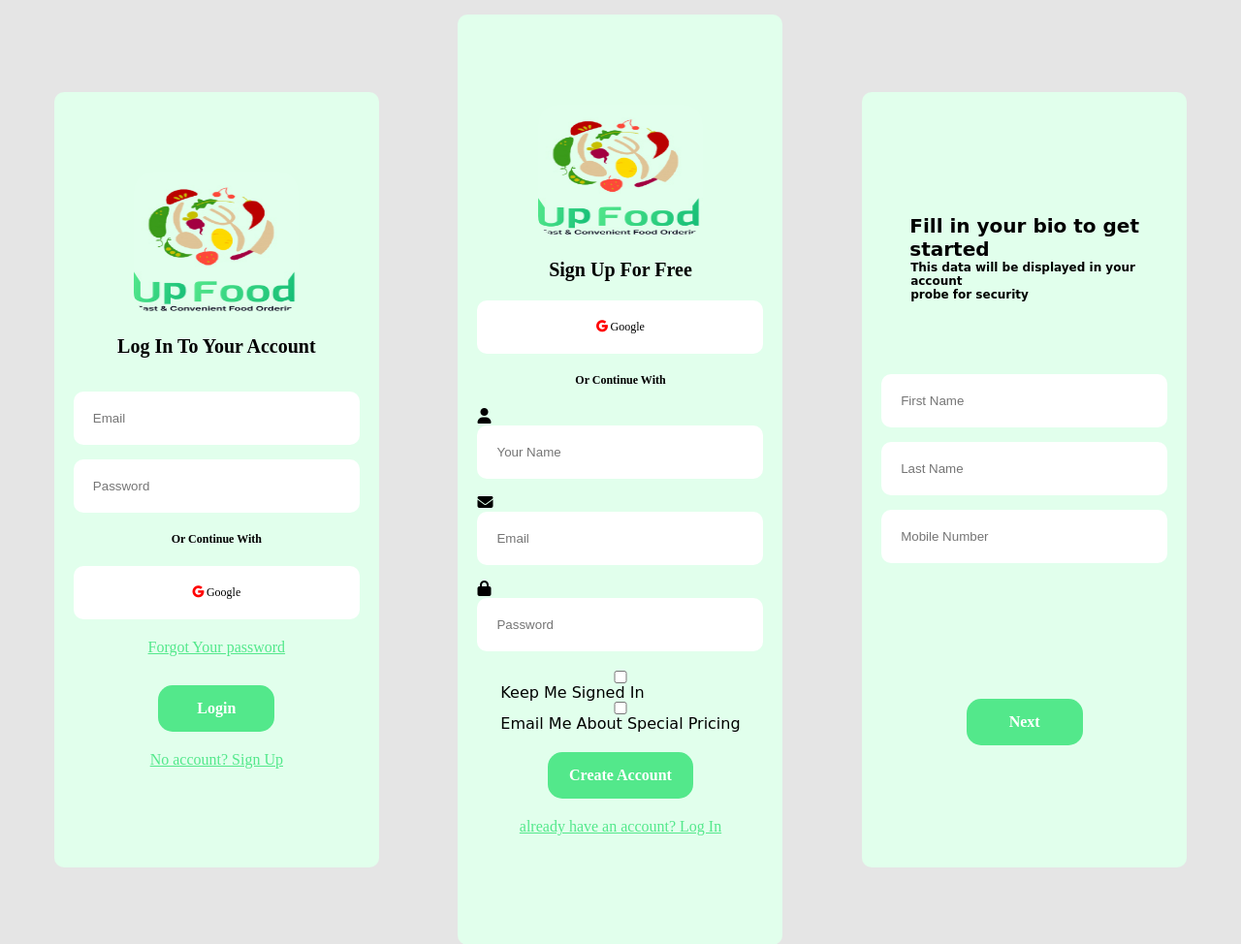
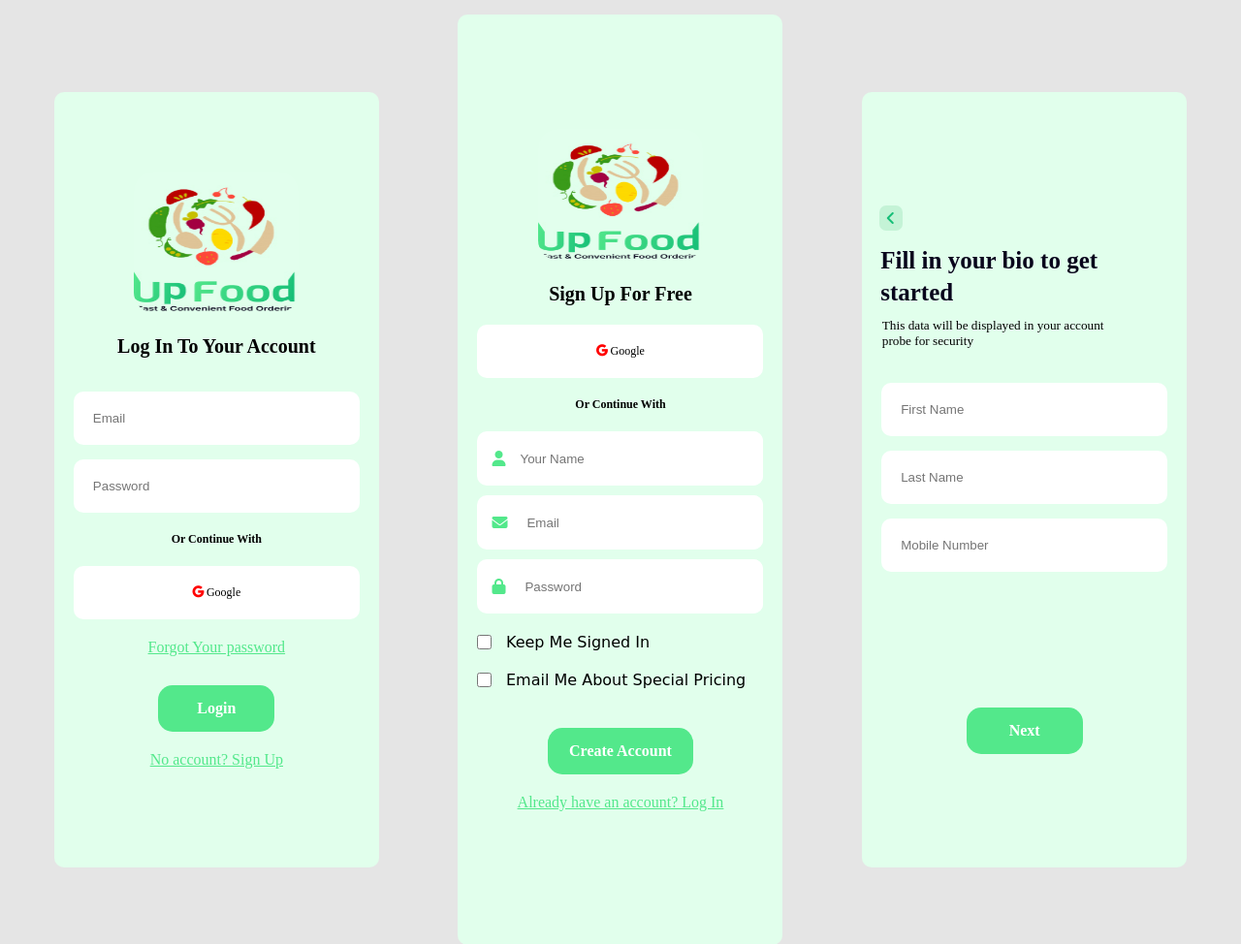
Before and after one commit to Upfoods/-LOGINS-FORM, a plain HTML site: page index.html in a window 1280 px wide. Shown: the top 974 px of the page at 97% size. Drawn offline with Linux system fonts and the light colour scheme; files whose address does not match are found by name.

Commit message:
my upfood Project

```diff
--- a/index.html
+++ b/index.html
@@ -24,7 +24,7 @@
             <div class="wrap">
                 <form>
                     <div class="email-container">
-                        <input type="email" placeholder="Email" class="space">
+                        <input id="input" type="email" placeholder="Email" class="space">
                     </div>
 
                     <div class="password-container">
@@ -52,9 +52,7 @@
                 <img src=".//Images/Logo2.jpg" alt="">
             </div>
 
-                <h3 class="head">
-                    Sign Up For Free
-                </h3>
+            <h3 class="head">Sign Up For Free</h3>
 
             <div class="wrap">
                 <button id="google"><i class="fa-brands fa-google" id="color"></i> Google</button>
@@ -65,46 +63,56 @@
             <div class="wrap">
                 <form>
                     <div class="name-container">
+                        <label for="name">
                           <i class="fa-solid fa-user"></i>
-                            <input type="text" placeholder="Your Name" class="space">
+                        </label>
+                        <input type="text" placeholder="Your Name" class="space" id="name">
                     </div>
 
-                        <div class="email-container">
-                            <i class="fa-solid fa-envelope"></i><input type="email" placeholder="Email" class="space">
+                    <div class="email-container-2">
+                        <label for="name">
+                            <i class="fa-solid fa-envelope"></i>
+                        </label>
+                       <input type="email" placeholder="Email" class="space">
                     </div>
 
-                        <div class="password-container">
+                    <div class="password-container-2">
+                        <label for="name">
                             <i class="fa-solid fa-lock"></i>
+                        </label>
                         <input type="password" placeholder="Password" class="space">
                     </div>
-                    </form>
+
+                    <div class="checked-signed">
+                        <input type="checkbox">
+                        <p>keep me signed in</p>
                     </div>
 
-                <div class="normal">
-                    <form>
-                        <div class="okay">
-                            <input type="checkbox"> <p>keep me signed in</p>
+                    <div class="checked-email">
                         <input type="checkbox"> <p>email me about special pricing</p>
                     </div>
                 </form>
+
             </div>
 
-                <button class="create">
-                    Create Account
-                </button>
+            <button class="create">Create Account</button>
 
-                <a href="#" class="link-2">already have an account? Log In</a>
+            <a href="#" class="link-2">Already have an account? Log In</a>
         </div>
 
            <!---The Bio-data Page--->
         <div class="third-container">
+            <div class="image3">
+               <a href="#"><i class="fa-solid fa-angle-left"></i></a>
+            </div>
+
             <h2 class="fill">
                 Fill in your bio to get <br>started
             </h2>
 
-            <h4 class="data">
+            <h5 class="data">
                 This data will be displayed in your account <br> probe for security
-            </h4>
+            </h5>
 
             <div class="wrap">
                 <form>
@@ -122,9 +130,8 @@
                 </form>
             </div>
 
-                <button class="next">
-                    Next
-                </button>
+            <button class="next">Next</button>
+
         </div>
     </div>
 </body>
--- a/style.css
+++ b/style.css
@@ -149,11 +149,89 @@
     padding-top: 15px;
 }
 
-.okay {
+.name-container {
     display: flex;
-    justify-content: left;
-    flex-direction: column;
-    vertical-align: top;
+    justify-content: space-between;
+    background-color: #fff;
+    border-radius: 10px;
+}
+
+.name-container label i{
+    padding: 20px 15px;
+    color: #53E88B;
+}
+
+.name-container input{
+    padding: 20px 0px;
+    outline: none;
+    border: none;
+}
+
+.email-container-2 {
+    display: flex;
+    justify-content: space-between;
+    background-color: #fff;
+    border-radius: 10px;
+    margin-top: 10px;
+}
+
+.email-container-2 label i {
+    padding: 20px 15px;
+    color: #53E88B;
+}
+
+.email-container-2 input {
+    padding: 15px 5px;
+    outline: none;
+    border: none;
+}
+
+.password-container-2 {
+    display: flex;
+    justify-content: space-between;
+    background-color: #fff;
+    border-radius: 10px;
+    margin-top: 10px;
+}
+
+.password-container-2 label i {
+    padding: 20px 15px;
+    color: #53E88B;
+}
+
+.password-container-2 input {
+    padding: 15px 5px;
+    outline: none;
+    border: none;
+}
+
+.checked-signed{
+    margin: 20px 0px;
+    display: flex;
+    justify-content: space-between;
+}
+
+.checked-signed input{
+    width: 5%;
+}
+
+.checked-signed p{
+    width: 90%;
+    text-transform: capitalize;
+}
+
+.checked-email{
+    margin: 20px 0px;
+    display: flex;
+    justify-content: space-between;
+}
+
+.checked-email input{
+    width: 5%;
+}
+
+.checked-email p{
+    width: 90%;
     text-transform: capitalize;
 }
 
@@ -168,16 +246,15 @@
     padding: 15px;
     border: none;
     width: 150px;
-    margin-top: 20px;
 }
 
 .create:hover {
     background-color: white;
-    color: green;
+    color: #15BE77;
 }
 
 .do {
-    color: #09bb56;
+    color: #15BE77;
     text-decoration: underline;
 }
 
@@ -190,32 +267,40 @@
     width: 335px;
     height: 100vh;
     flex-direction: column;
-
 }
 
-.bio-data {
-    display: flex;
-    justify-content: center;
-    align-items: center;
-    flex-direction: column;
-    margin-left: 1px;
+.fa-angle-left {
+    background-color: #c4f3d6;
+    color: #15BE77;
+    border-radius: 7px;
+    padding: 5px 8px;
+    margin-left: -150px;
 }
 
 .fill {
-    margin-left: 0px;
-    font-size: 20px ;
+    font-family: 'DM Sans';
+    font-style: Bold;
+    font-size: 25px;
+    font-weight: 700;
+    text-align: left;
+    margin-left: -73px;
+    margin-top: 15px;
+    color: #09051C;
+    line-height: 32.76px;
 }
 
 .data {
-   font-size: 12px;
-   margin-left: 50px;
-   margin-top: 0px;
-   margin-bottom: 40px;
+    font-family: 'Dm Sans';
+    font-weight: 400;
+   color: #000000;
+   margin-left: -65px;
+   margin-top: 10px;
 }
 
 .number-container {
-    padding-top: 15px;
+    margin-top: 15px;
 }
+
 .next {
     font-family: 'DM Sans';
     font-style: bold;
```
Lines whose indentation alone changed are shown as unchanged.
